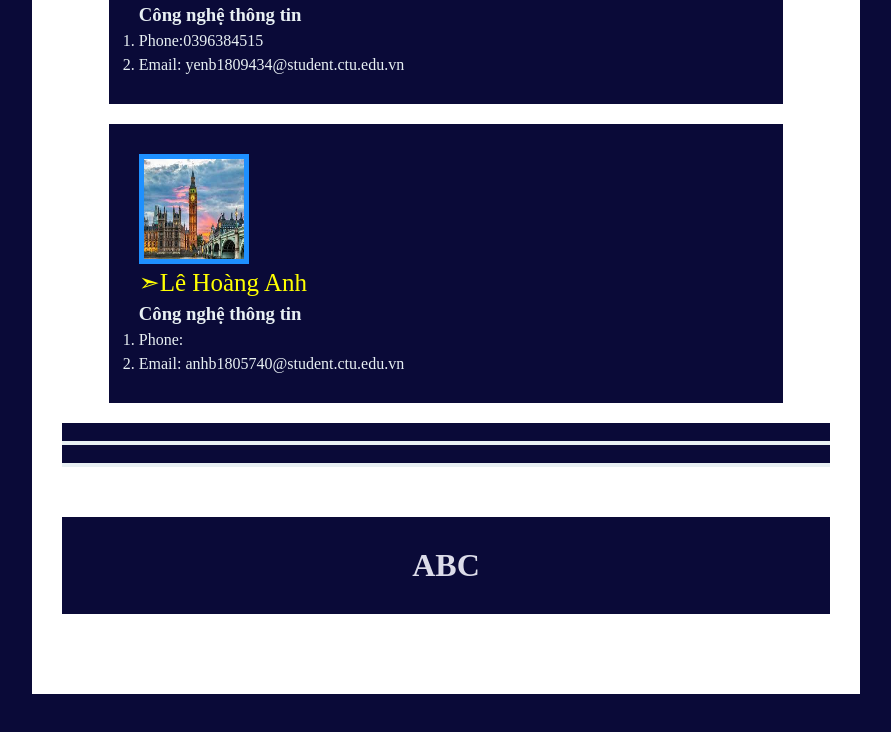
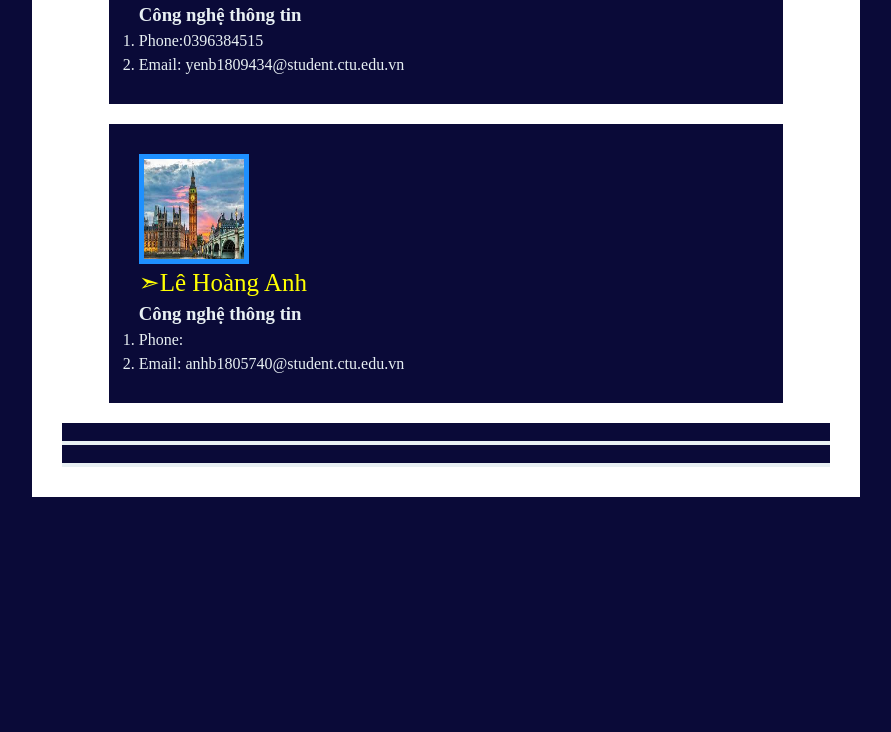
Before and after one commit to anhb1700326/CT428_Team-Project, a plain HTML site: page CV-Teamproject/index.html in a window 1280 px wide. Shown: the part 792-1524 px from the top of the page, without its empty margins (194-1085 px from the left). After the commit the page ends 1339 px from the top, so only its background shows below. Drawn offline with Linux system fonts and the light colour scheme.

Commit message:
Update index.html

```diff
--- a/CV-Teamproject/index.html
+++ b/CV-Teamproject/index.html
@@ -67,7 +67,6 @@
         <marquee direction="right">Design by Nhóm 1</marquee>
         <marquee direction="left">CT428_02_2022</marquee>
     </div>
-    <h1>abc</h1>
 </div>
 </body>
 </html>
```
